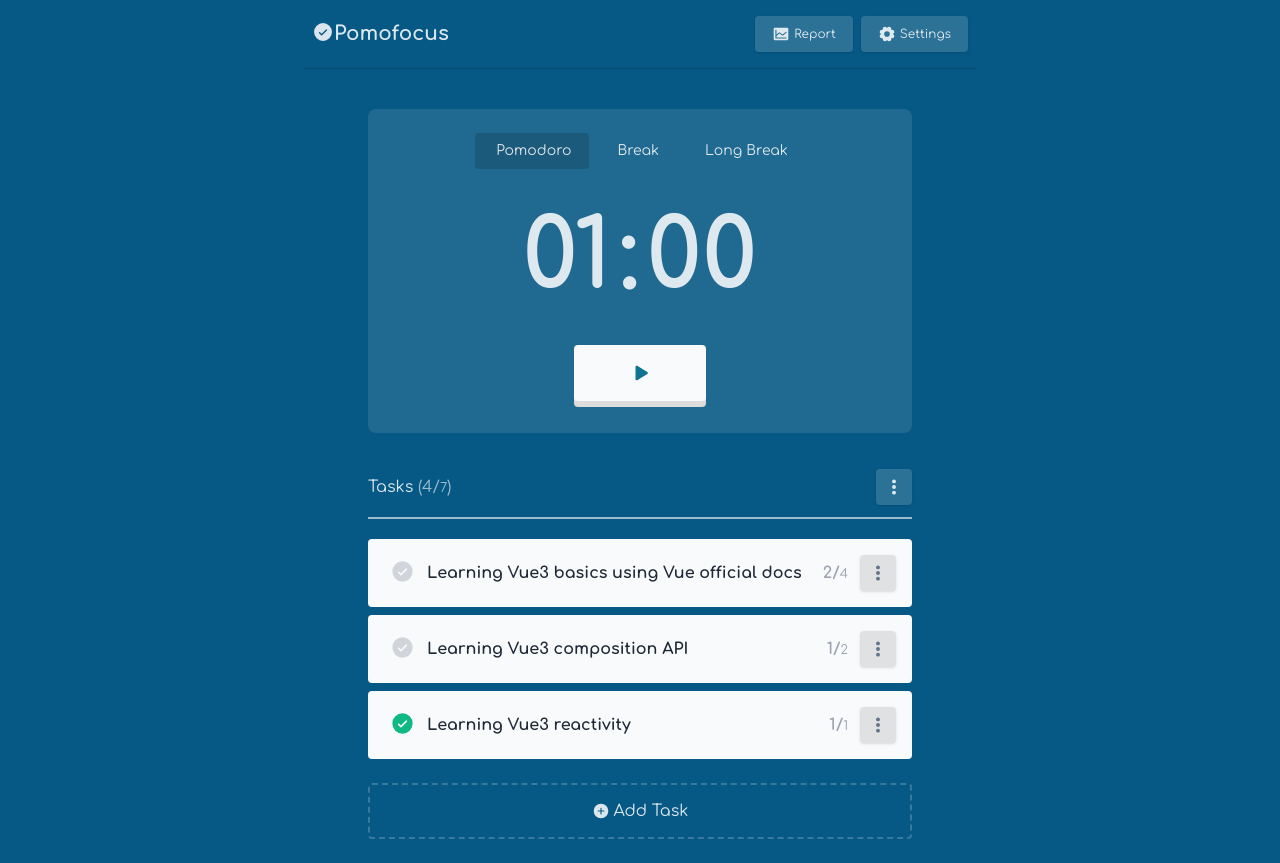
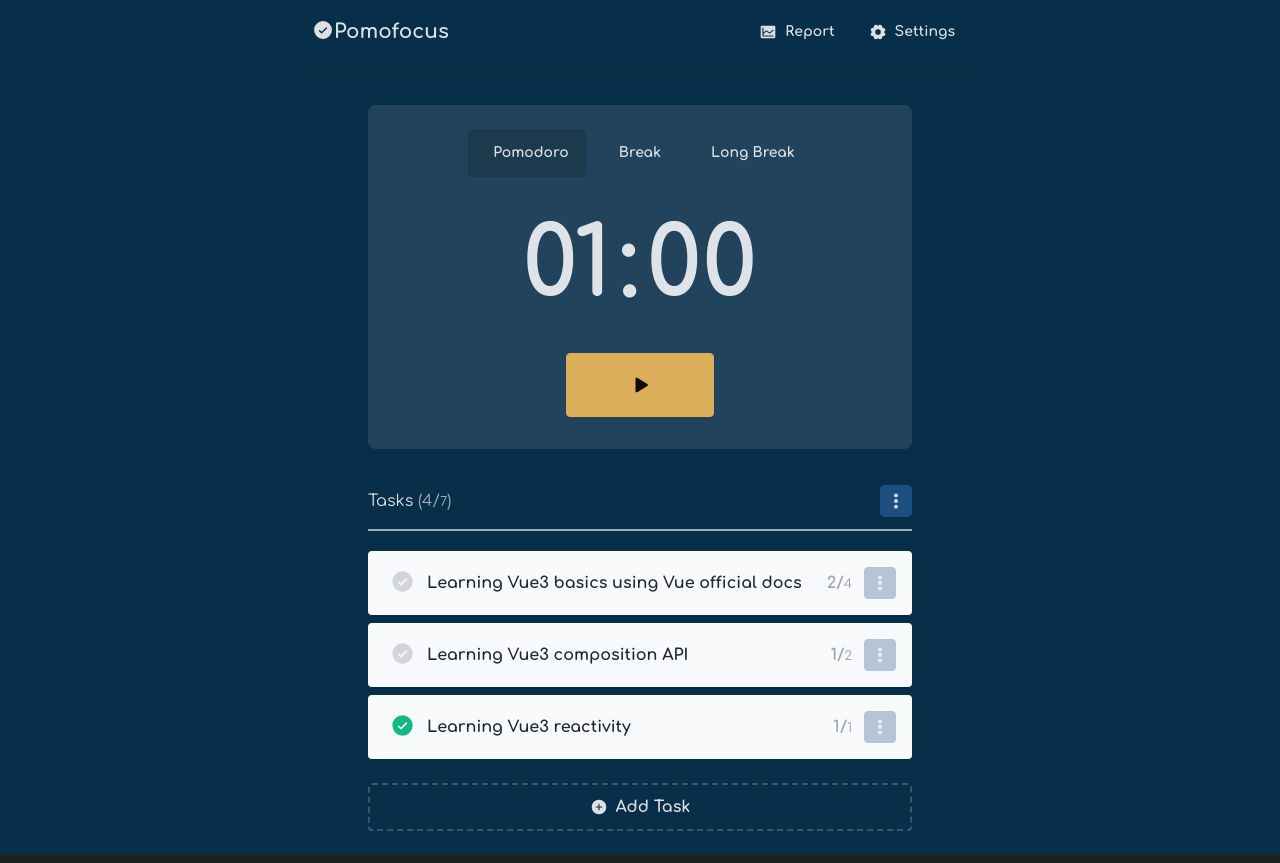
Before and after one commit to floster/hammertimer, a Vue app: page / in a window 1280 px wide. Built offline with nearby package versions, Linux system fonts and the light colour scheme.

Commit message:
migrating to daisy-ui

```diff
--- a/package.json
+++ b/package.json
@@ -21,6 +21,7 @@
     "@vitejs/plugin-vue": "^4.5.2",
     "@vue/eslint-config-prettier": "^8.0.0",
     "autoprefixer": "^10.4.16",
+    "daisyui": "^4.4.24",
     "eslint": "^8.49.0",
     "eslint-plugin-vue": "^9.17.0",
     "postcss": "^8.4.32",
--- a/src/App.vue
+++ b/src/App.vue
@@ -105,7 +105,7 @@
 </script>
 
 <template>
-  <div class="bg-sky-800 min-h-screen text-white/85 text-red-300">
+  <div class="bg-sky-950 min-h-screen text-white/85 text-red-300">
     <div class="container max-w-2xl mx-auto">
       <AppHeader />
       <main class="flex flex-col items-center px-2 md:px-16">
--- a/src/components/AddTaskForm.vue
+++ b/src/components/AddTaskForm.vue
@@ -54,16 +54,19 @@
         type="text"
         v-model="title"
         placeholder="Task title"
-        class="input w-full h-16 bg-white/5 border-0"
+        class="input input-ghost input-bordered input-lg w-full"
+        :class="{ 'input-error': inputError }"
       />
-      <span v-if="inputError" class="text-xs text-rose-400">think about a title for pomo</span>
+      <span v-if="inputError" class="flex justify-end pt-1 text-xs text-rose-400"
+        >think about a title for pomo</span
+      >
     </div>
     <InputNumber v-model="qty" label="estimated pomodoros" />
     <div class="flex justify-end gap-x-4">
       <!-- cancel -->
-      <AppButton @click="handleCancel" text="Cancel" class="h-12" />
+      <AppButton @click="handleCancel" text="Cancel" class="btn-ghost" />
       <!-- submit -->
-      <AppButton type="submit" text="Add task" class="btn-light-semi h-12" />
+      <AppButton type="submit" text="Add task" class="btn-success" />
     </div>
   </form>
 </template>
--- a/src/components/AppHeader.vue
+++ b/src/components/AppHeader.vue
@@ -8,12 +8,12 @@
     <AppLogo />
     <div class="flex items-center gap-x-2">
       <AppButton
-        class="btn-light-semi"
+        class="btn-sm btn-ghost"
         text="Report"
         :sm-no-text="true"
         icon="ph:chart-line-fill"
       />
-      <AppButton class="btn-light-semi" text="Settings" :sm-no-text="true" icon="ph:gear-fill" />
+      <AppButton class="btn-sm btn-ghost" text="Settings" :sm-no-text="true" icon="ph:gear-fill" />
     </div>
   </header>
 </template>
--- a/src/components/EditTaskForm.vue
+++ b/src/components/EditTaskForm.vue
@@ -54,7 +54,8 @@
         type="text"
         v-model="title"
         placeholder="Task title"
-        class="input w-full h-16 bg-white/5 border-0"
+        class="input input-ghost input-bordered input-lg w-full"
+        :class="{ 'input-error': inputError }"
       />
       <span v-if="inputError" class="text-xs text-rose-400">think about a title for pomo</span>
     </div>
@@ -65,9 +66,9 @@
     />
     <div class="flex justify-end gap-x-4">
       <!-- cancel -->
-      <AppButton @click="$emit('close')" text="Cancel" class="h-12" />
+      <AppButton @click="$emit('close')" text="Cancel" class="btn-ghost" />
       <!-- submit -->
-      <AppButton type="submit" text="Save task" class="btn-light-semi h-12" />
+      <AppButton type="submit" text="Save task" class="btn-success" />
     </div>
   </form>
 </template>
--- a/src/components/InputNumber.vue
+++ b/src/components/InputNumber.vue
@@ -37,9 +37,9 @@
       @input="$emit('update:modelValue', $event.target.value)"
       type="text"
       placeholder="Qty"
-      class="input appearance-none max-w-20 text-center"
+      class="input input-ghost input-bordered input-lg max-w-20 text-center"
     />
-    <AppButton @click.stop="dec" class="btn-light-semi btn-square" icon="ph:minus-bold" />
-    <AppButton @click.stop="inc" class="btn-light-semi btn-square" icon="ph:plus-bold" />
+    <AppButton @click.stop="dec" class="btn-primary btn-square" icon="ph:minus-bold" />
+    <AppButton @click.stop="inc" class="btn-primary btn-square" icon="ph:plus-bold" />
   </label>
 </template>
--- a/src/components/RadioTab.vue
+++ b/src/components/RadioTab.vue
@@ -14,7 +14,9 @@
 </script>
 
 <template>
-  <label :class="`btn btn-ghost ${modelValue === data.value ? 'btn-ghost-active' : ''}`">
+  <label
+    :class="`btn btn-ghost hover:bg-black/15 ${modelValue === data.value ? 'bg-black/15' : ''}`"
+  >
     <input
       type="radio"
       :value="data.value"
--- a/src/components/TaskItem.vue
+++ b/src/components/TaskItem.vue
@@ -81,23 +81,18 @@
     <div class="flex gap-x-2 shrink-0">
       <div v-if="editMenu" class="flex gap-x-2 transition-all">
         <!-- button delete task -->
-        <AppButton
-          @click="() => deleteTask(task.id)"
-          text="del"
-          class="btn-dark-semi btn-square hover:text-rose-500"
-        />
+        <AppButton @click="() => deleteTask(task.id)" text="del" class="btn-sm btn-error" />
         <!-- button edit task -->
-        <AppButton
-          text="edit"
-          @click="editMode = true"
-          class="btn-dark-semi btn-square hover:text-sky-500"
-        />
+        <AppButton text="edit" @click="editMode = true" class="btn-sm btn-primary" />
       </div>
       <!-- button toggle edit menu -->
       <AppButton
         @click="toggleEditMenu"
         :icon="`${editMenu ? 'ph:x-bold' : 'ph:dots-three-outline-vertical-fill'}`"
-        class="btn-dark-semi btn-square"
+        :class="{
+          'btn-sm btn-square btn-primary opacity-30 hover:opacity-70': true,
+          'opacity-70': editMenu
+        }"
       />
     </div>
   </li>
--- a/src/components/TasksViewHeader.vue
+++ b/src/components/TasksViewHeader.vue
@@ -20,7 +20,7 @@
           >)</span
         >
       </h2>
-      <AppButton icon="ph:dots-three-outline-vertical-fill" class="btn-light-semi btn-square" />
+      <AppButton icon="ph:dots-three-outline-vertical-fill" class="btn-sm btn-square btn-primary" />
     </div>
   </header>
 </template>
--- a/src/components/TimerView.vue
+++ b/src/components/TimerView.vue
@@ -63,14 +63,14 @@
       <AppButton
         @click="startTimer"
         :icon="timerOn ? 'ph:pause-fill' : 'ph:play-fill'"
-        class="btn-solid btn-xl"
+        class="btn-warning btn-lg px-16"
       />
       <!-- reset button -->
       <AppButton
         v-if="timerOn || !timerReseted"
         @click="resetTimer"
         icon="ph:arrow-counter-clockwise-bold"
-        class="btn-solid"
+        class="btn-ghost"
       />
     </div>
   </section>
--- a/src/index.css
+++ b/src/index.css
@@ -4,42 +4,6 @@
 
 @layer components {
   .btn {
-    @apply flex items-center justify-center gap-x-1 h-9 px-2 md:px-4 border border-transparent rounded text-inherit text-xs;
-  }
-
-  .btn-xl {
-    @apply h-14 px-14 text-xl;
-  }
-
-  .btn-square {
-    @apply md:px-2;
-  }
-
-  .btn-solid {
-    @apply bg-gray-50 hover:bg-gray-100  text-cyan-700 shadow-button active:shadow-none active:translate-y-[6px] transition-all;
-  }
-
-  .btn-light-semi {
-    @apply bg-white/15 hover:bg-white/25 shadow;
-  }
-
-  .btn-dark-semi {
-    @apply bg-black/10 hover:bg-black/15 shadow text-slate-500;
-  }
-
-  .btn-ghost {
-    @apply bg-transparent hover:bg-black/15 text-sm;
-  }
-
-  .btn-ghost-active {
-    @apply bg-black/15;
-  }
-
-  .input {
-    @apply h-12 px-4 text-base font-bold text-white/60 bg-black/10 border-2 border-white/30 rounded shadow-sm focus-visible:outline-none focus-visible:ring;
-  }
-
-  .has-error {
-    @apply border-rose-500;
+    @apply rounded;
   }
 }
--- a/tailwind.config.js
+++ b/tailwind.config.js
@@ -1,4 +1,5 @@
 /** @type {import('tailwindcss').Config} */
+import daisyui from 'daisyui'
 export default {
   content: ['./index.html', './src/**/*.{vue,js,ts,jsx,tsx}'],
   theme: {
@@ -12,5 +13,8 @@
       },
     },
   },
-  plugins: [],
+  plugins: [daisyui],
+  daisyui: {
+    themes: ["business"],
+  },
 }
```
Also changed, not shown: 1 other file (tests, documents, lock files or other folders).
